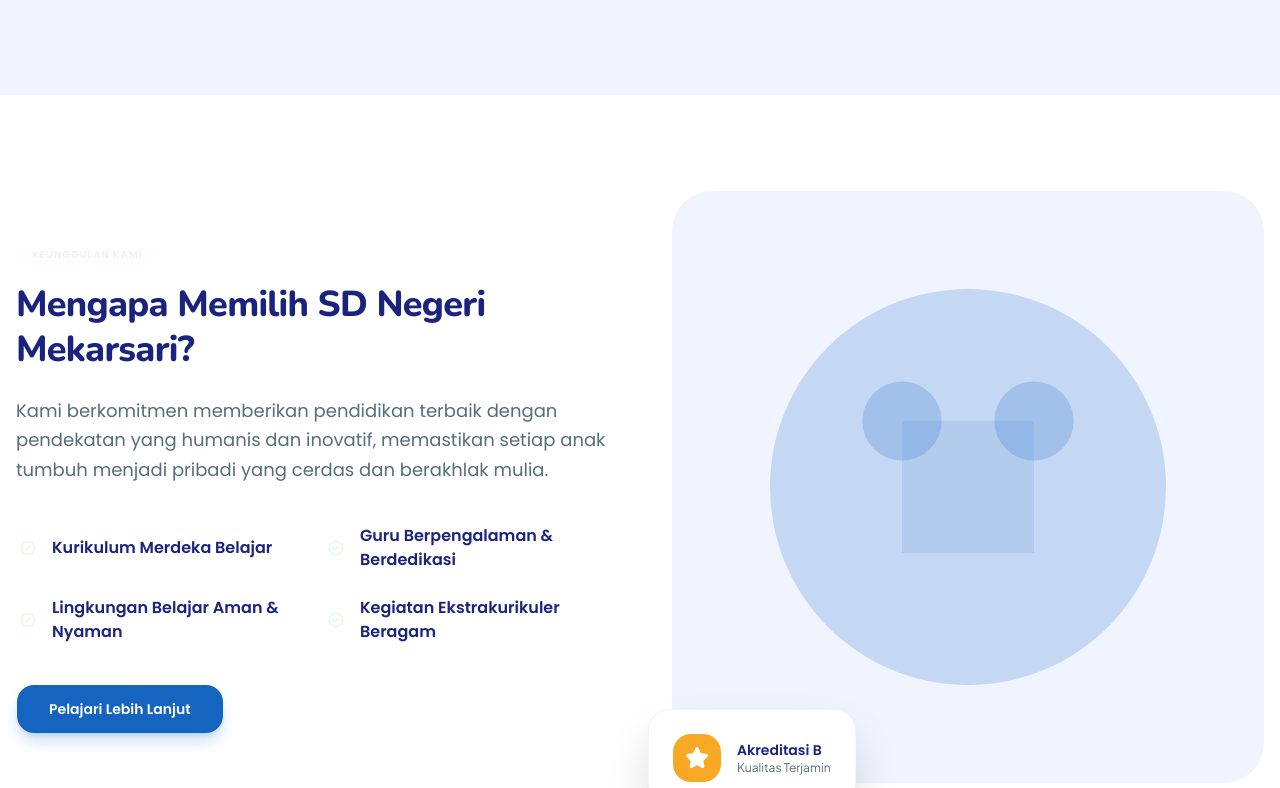
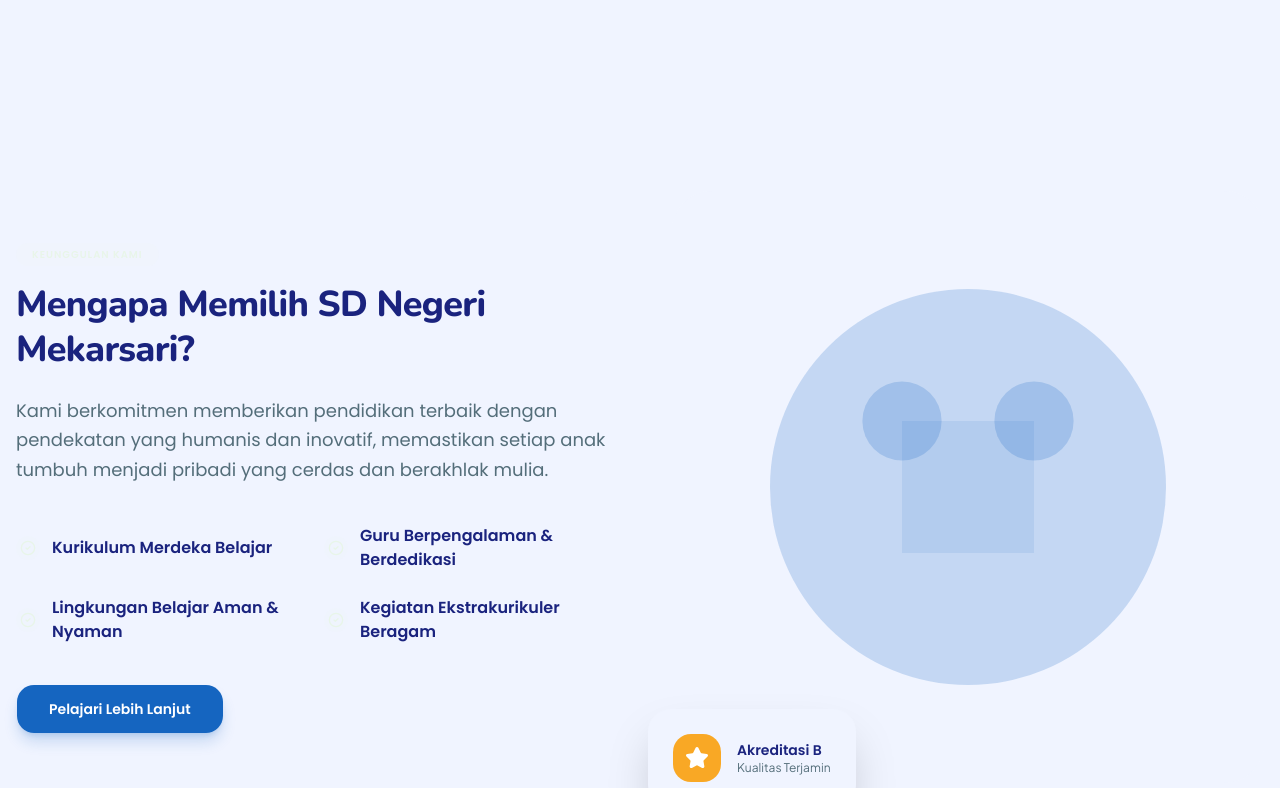
Before and after one commit to IrfanZain1892/SD, a React (Vite) app: page / in a window 1280 px wide. Shown: the part 1765-2553 px from the top of the page. Built offline with nearby package versions, Linux system fonts and the light colour scheme.

Commit message:
fix: force semua section background jadi surface

```diff
--- a/src/index.css
+++ b/src/index.css
@@ -168,3 +168,7 @@
     color: var(--foreground);
   }
 }
+/* Force background semua section halaman publik */
+section { background-color: #F0F4FF !important; }
+section.bg-white { background-color: #F0F4FF !important; }
+.bg-white:not(nav):not(header):not(.card):not([class*='card']):not(button):not([class*='btn']) { background-color: #F0F4FF !important; }
```
